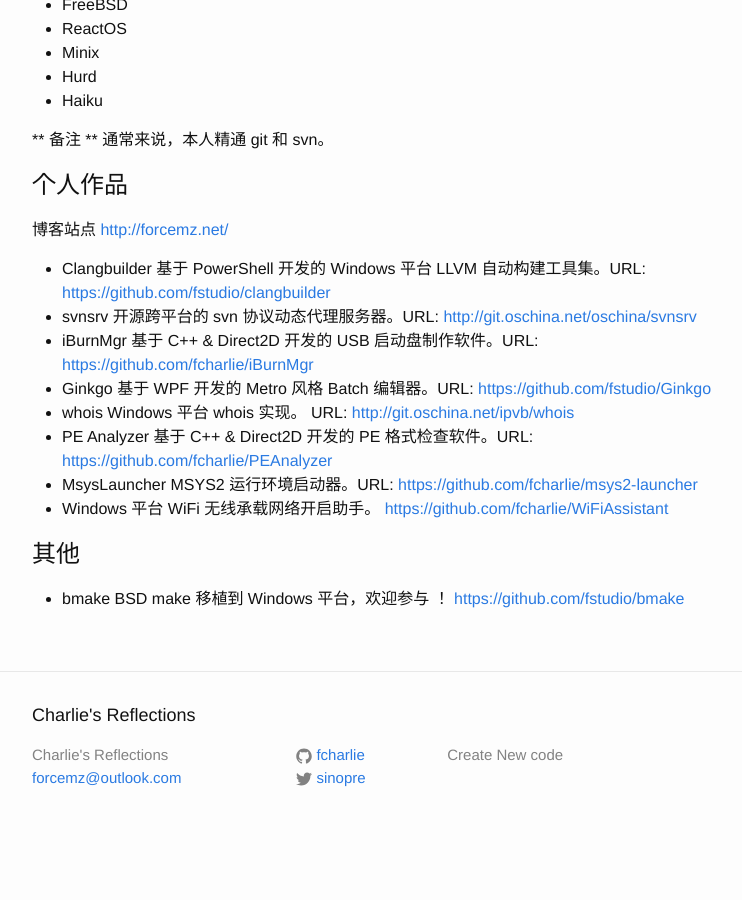
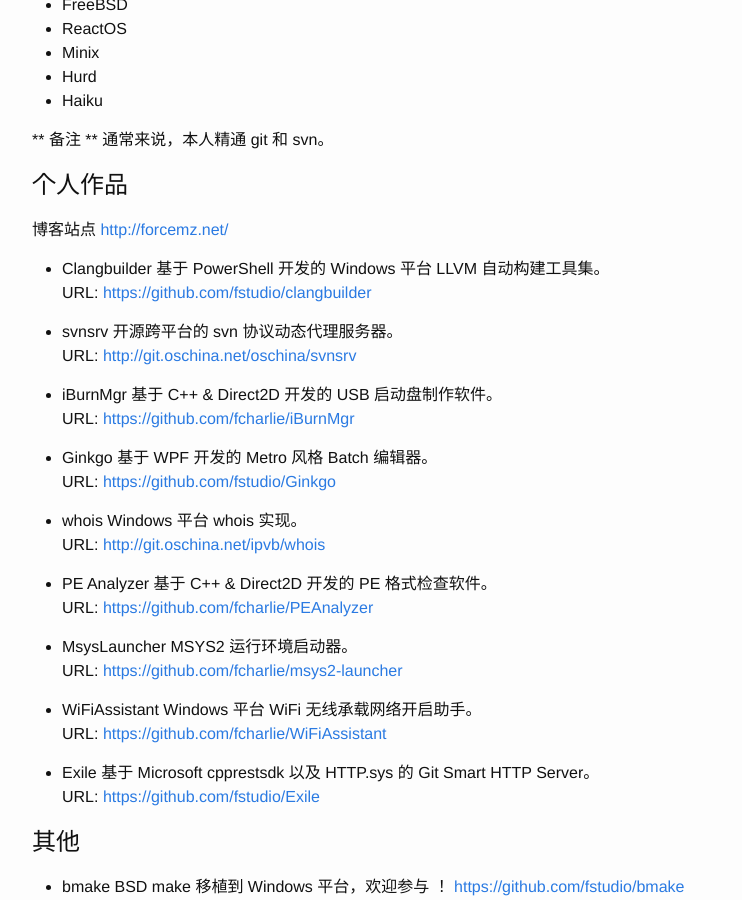
Before and after one commit to fcharlie/fcharlie.github.io, a Jekyll site: the page built from about.md, in a window 1280 px wide and 900 px high, scrolled down 1398 px. Shown: the whole window, without its empty margins (238-980 px from the left). Built offline with Jekyll 4.4.1, drawn with Linux system fonts in a browser that asks for light colours; before the commit the page ends 2247 px from its top, so only the background shows below that.

Commit message:
Update about

```diff
--- a/about.md
+++ b/about.md
@@ -63,14 +63,33 @@
 
 # 个人作品
 博客站点 [http://forcemz.net/](http://forcemz.net/)
-- Clangbuilder 基于 PowerShell 开发的 Windows 平台 LLVM 自动构建工具集。URL: [https://github.com/fstudio/clangbuilder](https://github.com/fstudio/clangbuilder)
-- svnsrv 开源跨平台的 svn 协议动态代理服务器。URL: [http://git.oschina.net/oschina/svnsrv](http://git.oschina.net/oschina/svnsrv)
-- iBurnMgr 基于 C++ & Direct2D 开发的 USB 启动盘制作软件。URL: [https://github.com/fcharlie/iBurnMgr](https://github.com/fcharlie/iBurnMgr)
-- Ginkgo 基于 WPF 开发的 Metro 风格 Batch 编辑器。URL: [https://github.com/fstudio/Ginkgo](https://github.com/fstudio/Ginkgo)
-- whois Windows 平台 whois 实现。 URL: [http://git.oschina.net/ipvb/whois](http://git.oschina.net/ipvb/whois)
-- PE Analyzer 基于 C++ & Direct2D 开发的 PE 格式检查软件。URL: [https://github.com/fcharlie/PEAnalyzer](https://github.com/fcharlie/PEAnalyzer)
-- MsysLauncher MSYS2 运行环境启动器。URL: [https://github.com/fcharlie/msys2-launcher](https://github.com/fcharlie/msys2-launcher)
-- Windows 平台 WiFi 无线承载网络开启助手。 [https://github.com/fcharlie/WiFiAssistant](https://github.com/fcharlie/WiFiAssistant)
+
+- Clangbuilder 基于 PowerShell 开发的 Windows 平台 LLVM 自动构建工具集。
+   URL: [https://github.com/fstudio/clangbuilder](https://github.com/fstudio/clangbuilder)
+
+- svnsrv 开源跨平台的 svn 协议动态代理服务器。
+   URL: [http://git.oschina.net/oschina/svnsrv](http://git.oschina.net/oschina/svnsrv)
+
+- iBurnMgr 基于 C++ & Direct2D 开发的 USB 启动盘制作软件。
+   URL: [https://github.com/fcharlie/iBurnMgr](https://github.com/fcharlie/iBurnMgr)
+
+- Ginkgo 基于 WPF 开发的 Metro 风格 Batch 编辑器。
+   URL: [https://github.com/fstudio/Ginkgo](https://github.com/fstudio/Ginkgo)
+
+- whois Windows 平台 whois 实现。
+   URL: [http://git.oschina.net/ipvb/whois](http://git.oschina.net/ipvb/whois)
+
+- PE Analyzer 基于 C++ & Direct2D 开发的 PE 格式检查软件。
+   URL: [https://github.com/fcharlie/PEAnalyzer](https://github.com/fcharlie/PEAnalyzer)
+
+- MsysLauncher MSYS2 运行环境启动器。
+   URL: [https://github.com/fcharlie/msys2-launcher](https://github.com/fcharlie/msys2-launcher)
+
+- WiFiAssistant Windows 平台 WiFi 无线承载网络开启助手。
+   URL: [https://github.com/fcharlie/WiFiAssistant](https://github.com/fcharlie/WiFiAssistant)
+
+- Exile 基于 Microsoft cpprestsdk 以及 HTTP.sys 的 Git Smart HTTP Server。
+  URL: [https://github.com/fstudio/Exile](https://github.com/fstudio/Exile)
 
 # 其他
 - bmake BSD make 移植到 Windows 平台，欢迎参与 ！ [https://github.com/fstudio/bmake](https://github.com/fstudio/bmake)
```
